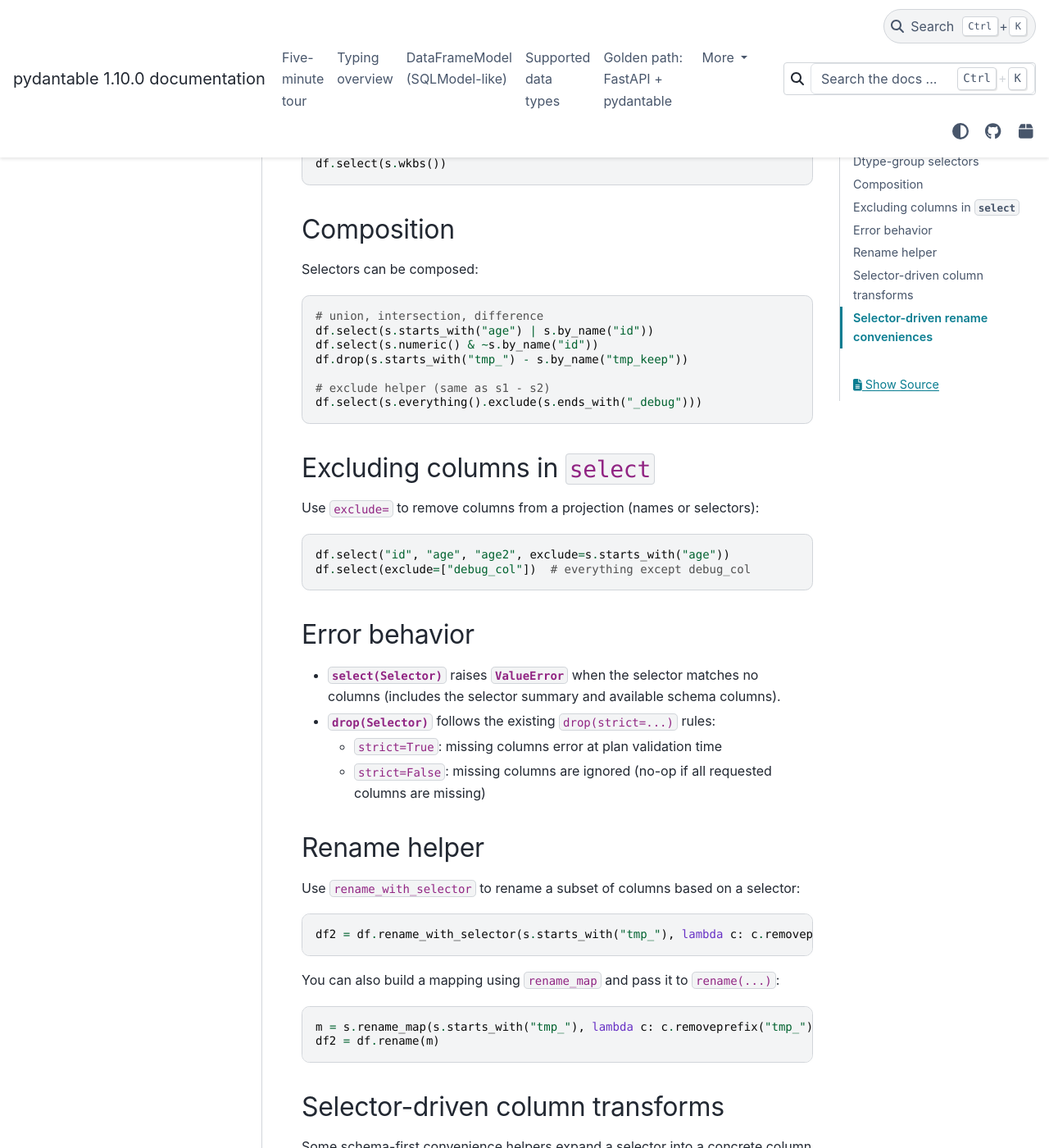
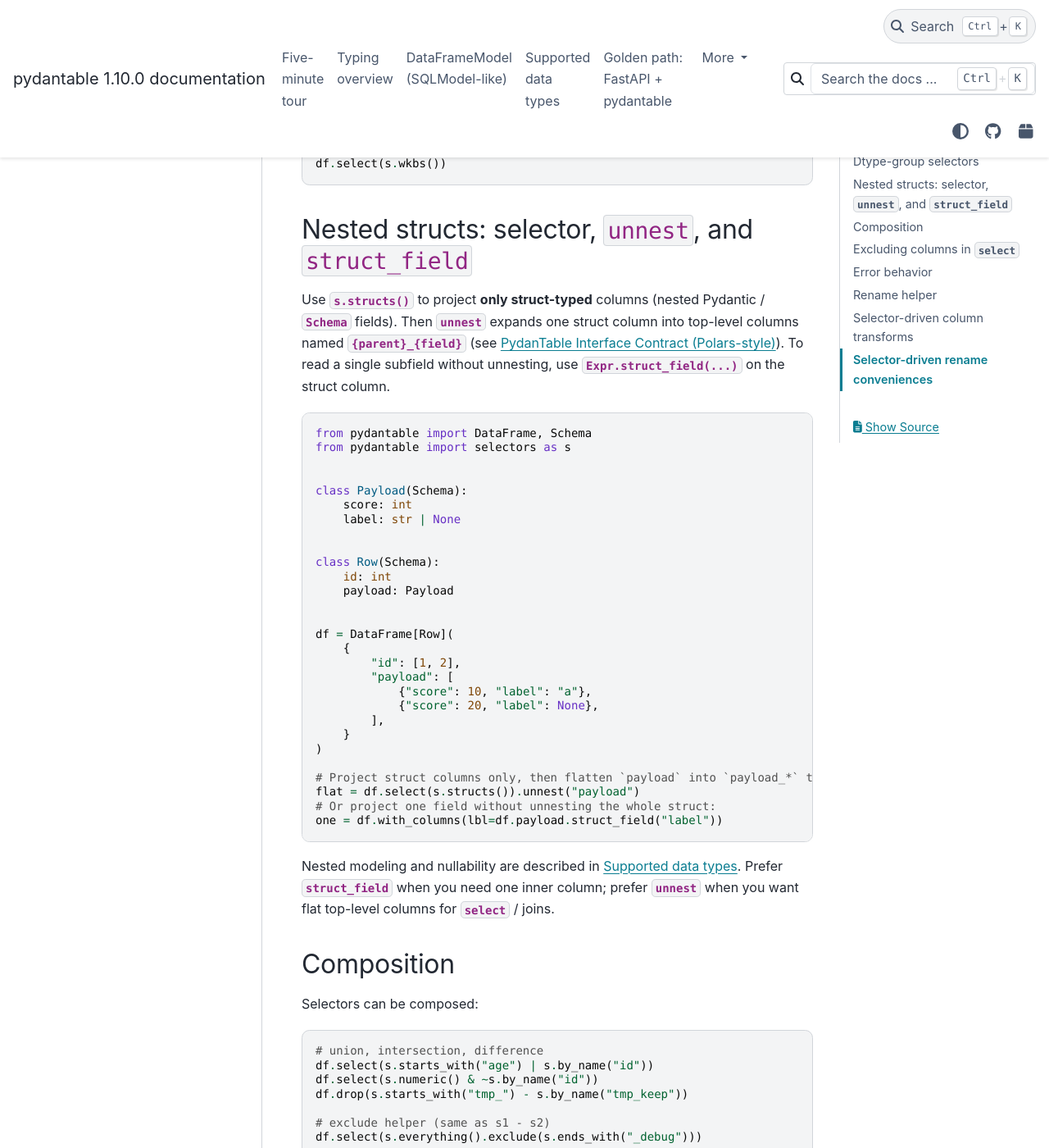
Before and after one commit to eddiethedean/pydantable, a Sphinx documentation site: the page built from docs/SELECTORS.md, in a window 1280 px wide and 1400 px high, scrolled down 973 px. Shown: the whole window at 82% size. Built offline with Sphinx 7.4.7 and the PyData theme 0.15.4, drawn with Linux system fonts in a browser that asks for light colours; the version number is read from the project's files by our own code.

Commit message:
docs: Phase E selectors + JSON logs cookbook; roadmap/changelog
- SELECTORS: nested struct pipeline (s.structs, unnest, struct_field)
- Add cookbook/json_logs_unnest_export; DOCS_MAP + cookbook toctree
- ROADMAP_1_10 Phase E shipped; ROADMAP + changelog 1.10.0 index
- Ruff/typing: expressions imports, test line lengths, sorted pyspark __all__
- Regenerate pyspark functions.pyi stubs

````diff
--- a/docs/SELECTORS.md
+++ b/docs/SELECTORS.md
@@ -38,6 +38,43 @@
 df.select(s.uuids())
 df.select(s.wkbs())
 ```
+
+## Nested structs: selector, `unnest`, and `struct_field`
+
+Use **`s.structs()`** to project **only struct-typed** columns (nested Pydantic / **`Schema`** fields). Then **`unnest`** expands one struct column into top-level columns named **`{parent}_{field}`** (see {doc}`INTERFACE_CONTRACT`). To read a single subfield without unnesting, use **`Expr.struct_field(...)`** on the struct column.
+
+```python
+from pydantable import DataFrame, Schema
+from pydantable import selectors as s
+
+
+class Payload(Schema):
+    score: int
+    label: str | None
+
+
+class Row(Schema):
+    id: int
+    payload: Payload
+
+
+df = DataFrame[Row](
+    {
+        "id": [1, 2],
+        "payload": [
+            {"score": 10, "label": "a"},
+            {"score": 20, "label": None},
+        ],
+    }
+)
+
+# Project struct columns only, then flatten `payload` into `payload_*` top-level columns.
+flat = df.select(s.structs()).unnest("payload")
+# Or project one field without unnesting the whole struct:
+one = df.with_columns(lbl=df.payload.struct_field("label"))
+```
+
+Nested modeling and nullability are described in {doc}`SUPPORTED_TYPES`. Prefer **`struct_field`** when you need one inner column; prefer **`unnest`** when you want flat top-level columns for **`select`** / joins.
 
 ## Composition
 
--- a/docs/cookbook/index.md
+++ b/docs/cookbook/index.md
@@ -19,6 +19,7 @@
 fastapi_settings
 io_lazy_pipeline_write
 io_http_parquet_ctx
+json_logs_unnest_export
 transforms_join_groupby
 windows_framing_primer
 ```
````
Also changed, not shown: docs/DOCS_MAP.md (+1 -1 lines), docs/ROADMAP.md (+1 -1 lines), docs/ROADMAP_1_10_JSON_STRUCT.md (+5 -3 lines), docs/changelog.md (+1 -0 lines), docs/cookbook/json_logs_unnest_export.md (added, +65 -0 lines), 12 other files.
